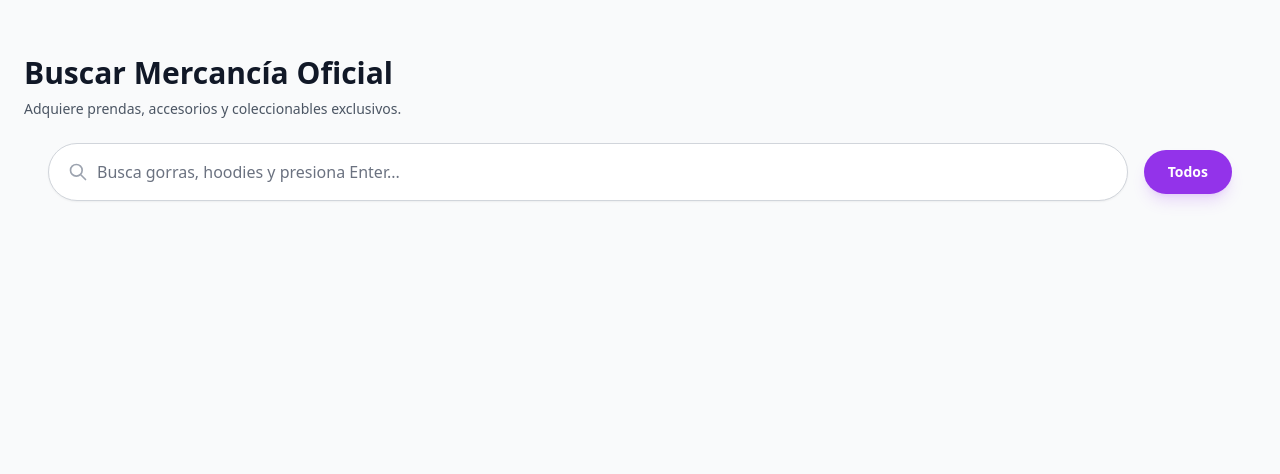
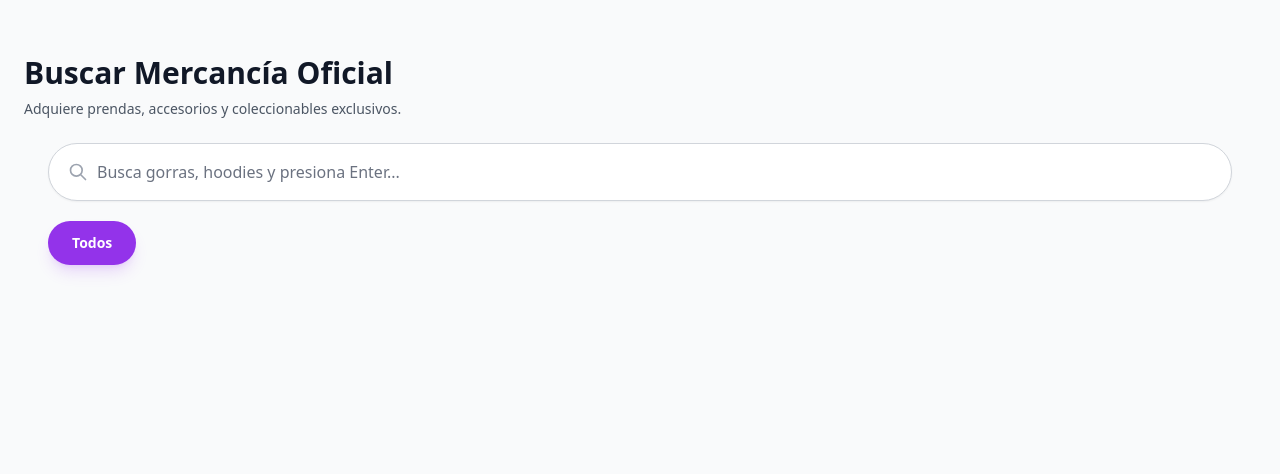
Before and after one commit to Sixtebansito/ticketnow-html, a Flask app: page /tienda in a window 1280 px wide. Shown: the part 73-547 px from the top of the page. Run offline with Flask 3, Linux system fonts and the light colour scheme; data that the repository does not hold is empty; some libraries are stand-ins or nearby versions.

Commit message:
Mueve filtros debajo de la barra de busqueda

```diff
--- a/templates/tienda.html
+++ b/templates/tienda.html
@@ -13,18 +13,18 @@
             data-es-index="false"
             data-target=".group">
 
-            <div class="flex flex-col lg:flex-row items-center gap-4 w-full">
-                <div class="relative w-full grow">
+            <div class="flex flex-col gap-5 w-full">
+                <div class="relative w-full">
                     <svg class="absolute left-5 top-1/2 -translate-y-1/2 w-5 h-5 text-gray-400 dark:text-gray-500" fill="none" stroke="currentColor" viewBox="0 0 24 24">
                         <path stroke-linecap="round" stroke-linejoin="round" stroke-width="2" d="M21 21l-6-6m2-5a7 7 0 11-14 0 7 7 0 0114 0z"></path>
                     </svg>
 
                     <input type="text" placeholder="Busca gorras, hoodies y presiona Enter..."
-                        class="input-buscador w-full bg-white dark:bg-[#12121a] border border-gray-300 dark:border-white/5 rounded-full py-4 pl-12 pr-28 md:pr-32 text-gray-900 dark:text-white placeholder-gray-500 focus:outline-none focus:border-purple-500 focus:ring-1 focus:ring-purple-500 transition shadow-sm dark:shadow-none"
+                        class="input-buscador w-full bg-white dark:bg-[#12121a] border border-gray-300 dark:border-white/5 rounded-full py-4 pl-12 pr-6 text-gray-900 dark:text-white placeholder-gray-500 focus:outline-none focus:border-purple-500 focus:ring-1 focus:ring-purple-500 transition shadow-sm dark:shadow-none"
                     >
                 </div>
 
-                <div class="flex flex-wrap gap-3 w-full lg:w-auto items-center">
+                <div class="flex flex-wrap gap-3 w-full items-center justify-start">
                     <button class="btn-filtro bg-purple-600 text-white px-6 py-3 rounded-full text-sm font-semibold whitespace-nowrap transition shadow-lg shadow-purple-500/20" data-cat="todos">
                         Todos
                     </button>
```
Also changed, not shown: templates/eventos.html (+4 -4 lines).
